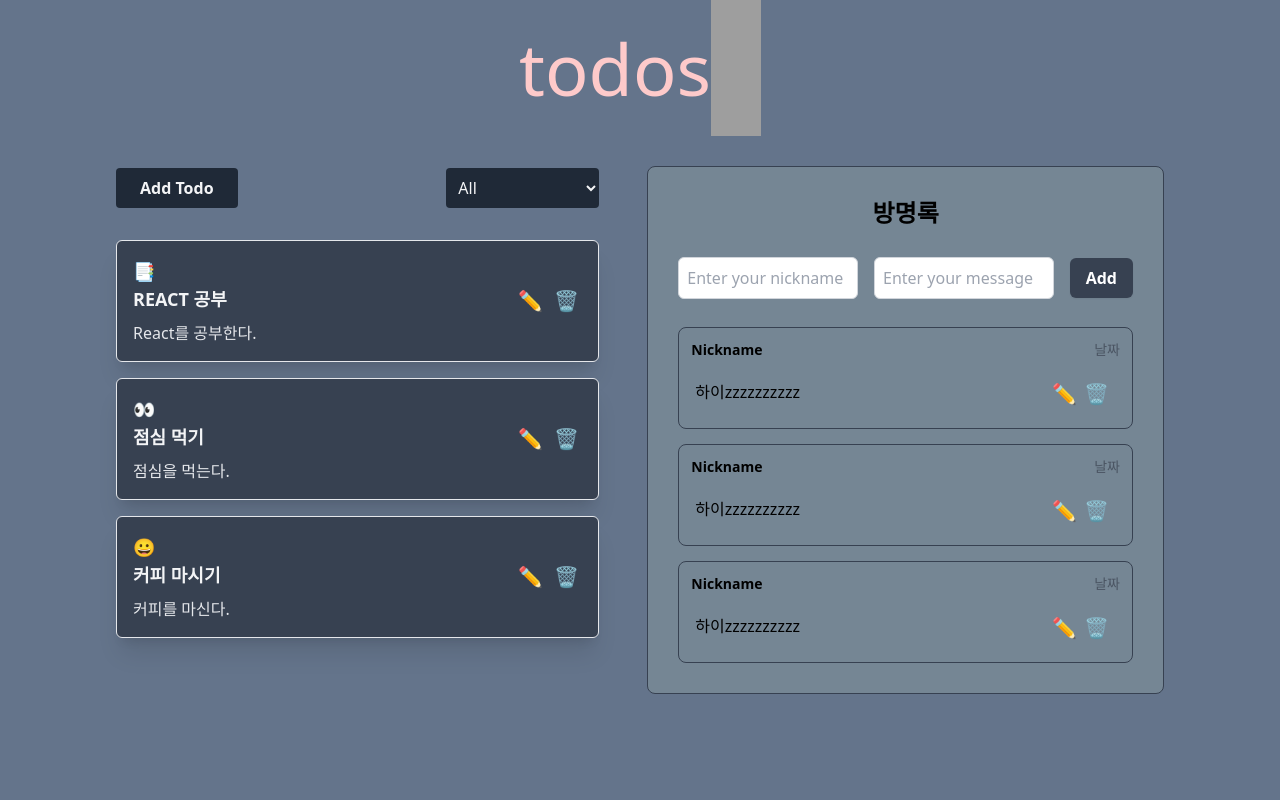
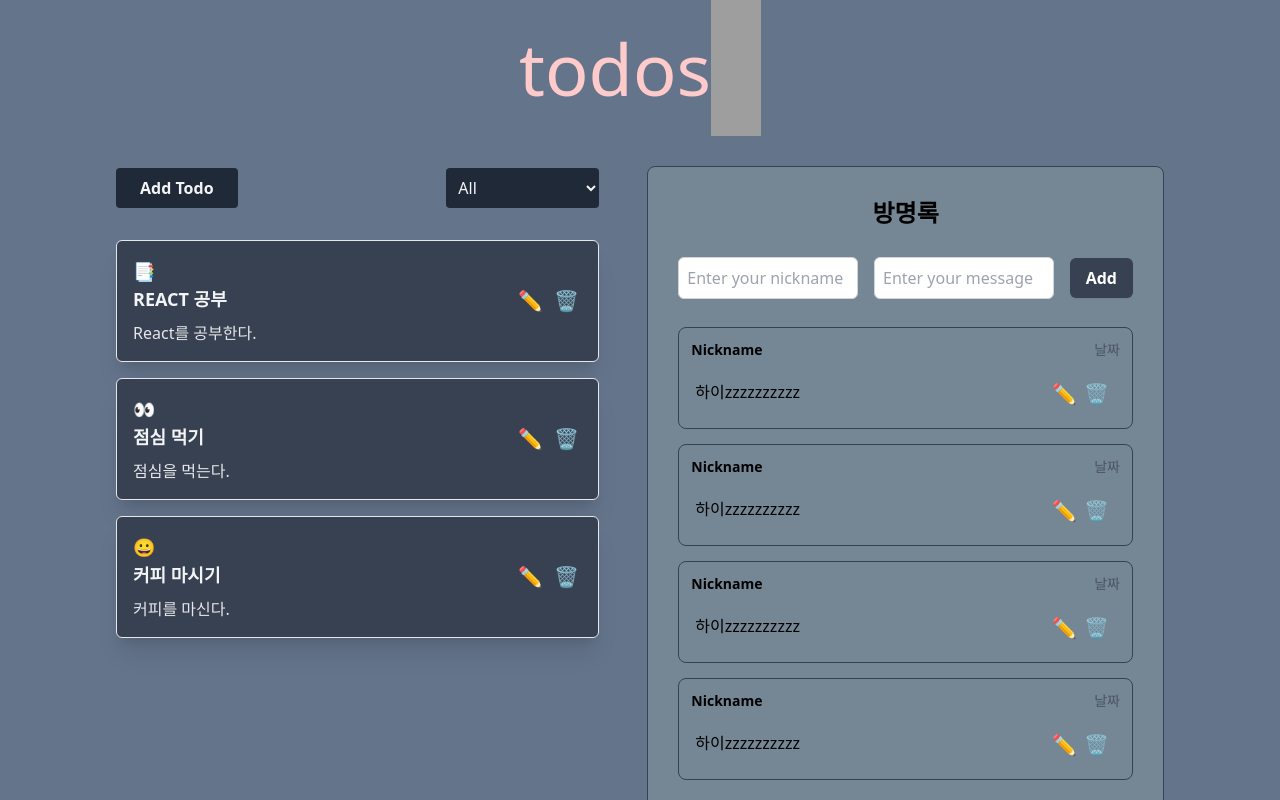
Before and after one commit to woorifisa-service-dev-3rd/frontend-2nd-guestbook, a React (Vite) app: page / in a window 1280 px wide. Built offline with nearby package versions, Linux system fonts and the light colour scheme; grey boxes are pictures that could not be loaded.

Commit message:
guestbookbody-item test

```diff
--- a/src/components/guestbooks/GuestBookBody.jsx
+++ b/src/components/guestbooks/GuestBookBody.jsx
@@ -1,12 +1,10 @@
 import GuestBookItem from './GuestBookItem'
 
-const GuestBookBody = () => {
+const GuestBookBody = ({guestbooks}) => {
+
   return (
     <div className='w-full space-y-[15px]'>
-
-        <GuestBookItem />
-        <GuestBookItem />
-        <GuestBookItem />
+      {guestbooks.map((guestbook)=> <GuestBookItem key={guestbook.id}  />)}
     </div>
   )
 }
--- a/src/components/guestbooks/GuestBookContainer.jsx
+++ b/src/components/guestbooks/GuestBookContainer.jsx
@@ -1,15 +1,18 @@
-import React from 'react'
 import GuestBookHeader from './GuestBookHeader'
 import GuestBookBody from './GuestBookBody'
-
+import { dummyGuestBooks } from '../../constants/dummyGuestBooks'
+import { useState } from 'react'
 
 const GuestBookContainer = () => {
+  const [guestbooks, setGuestBooks] = useState(dummyGuestBooks)
+  console.log(guestbooks)
+
   return (
     <section className='max-w-xl m-6 mx-auto border  border-gray-700 rounded-lg w-full my-[30px] p-[30px] bg-custom-blue'>
             <h1 className='text-center text-2xl font-bold mb-[24px]'>방명록</h1>
 
             <GuestBookHeader />
-            <GuestBookBody />
+            <GuestBookBody guestbooks={guestbooks} />
     </section>
 
   )
```
